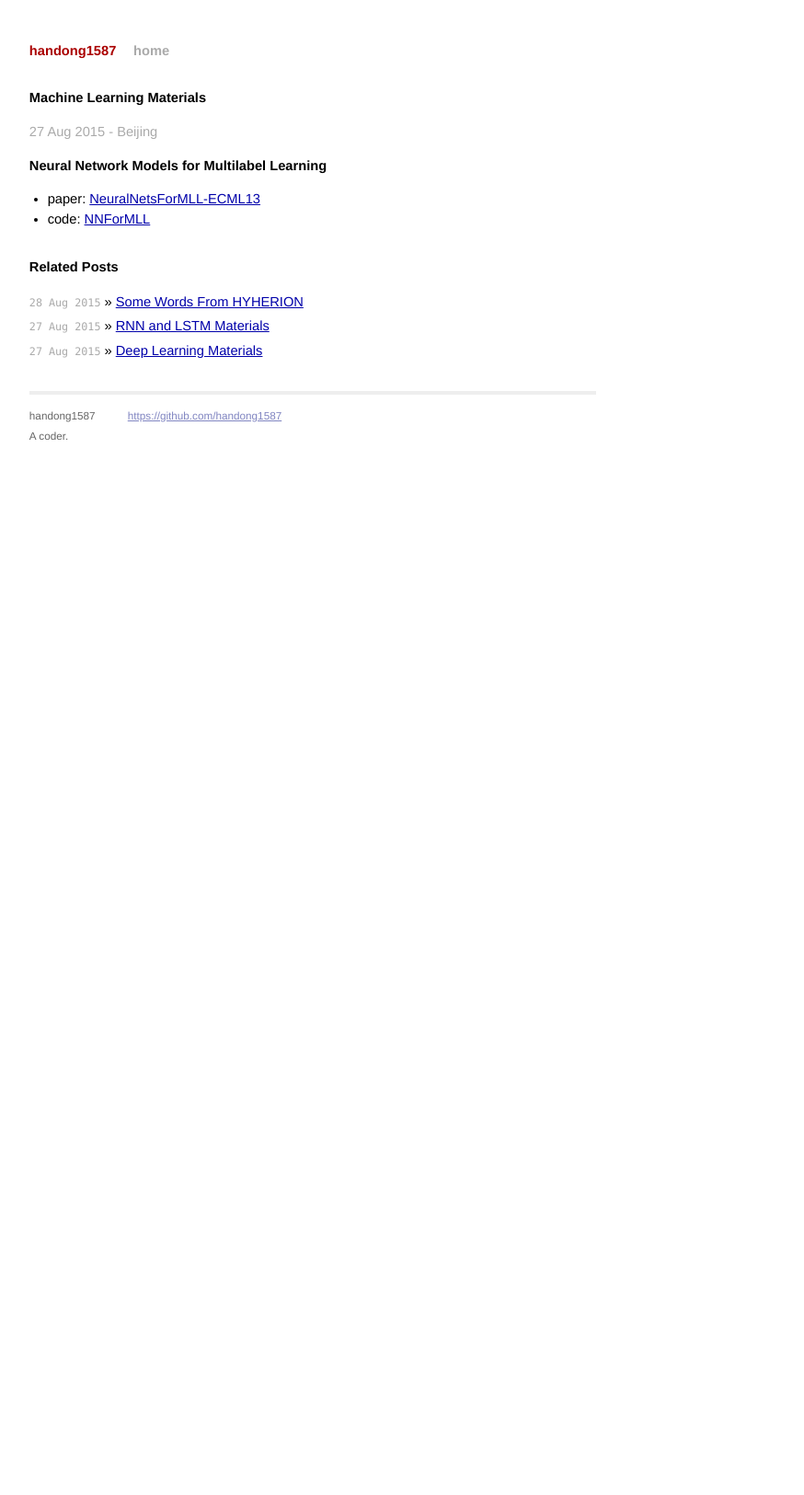
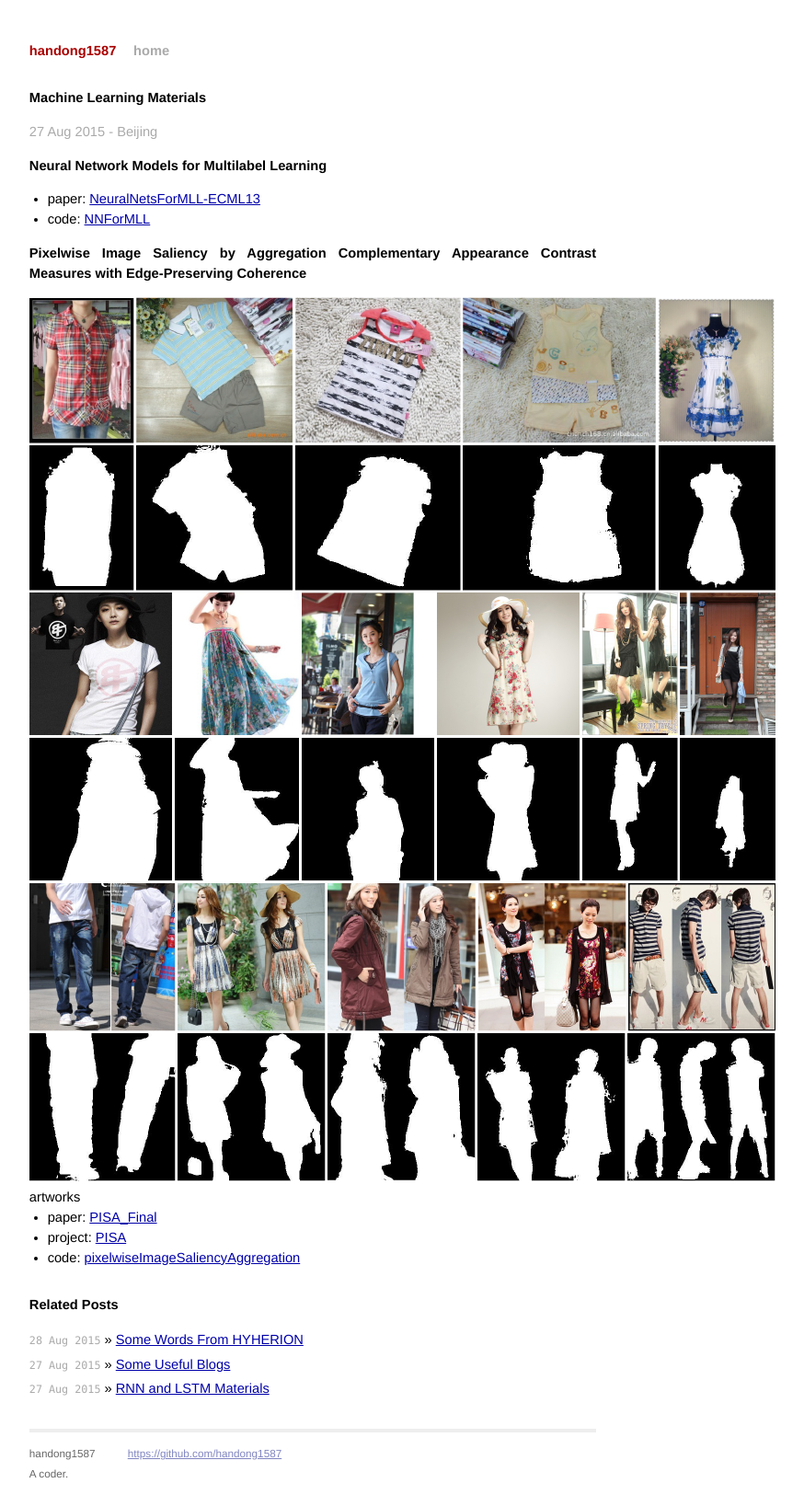
Before and after one commit to handong1587/handong1587.github.io, a Jekyll site: the page built from _posts/machine_learning/2015-08-27-machine-learning-materials.md, in a window 1280 px wide. Shown: the whole page at 92% size, without its empty margins (300-1174 px from the left). Built offline with Jekyll 4.4.1, drawn with Linux system fonts in a browser that asks for light colours; Markdown is read by kramdown in place of the engine named in the settings; before the commit the page ends 944 px from its top, so only the background shows below that.

Commit message:
update md

```diff
--- a/_posts/machine_learning/2015-08-27-machine-learning-materials.md
+++ b/_posts/machine_learning/2015-08-27-machine-learning-materials.md
@@ -13,3 +13,14 @@ title: Machine Learning Materials
 
 - paper: [NeuralNetsForMLL-ECML13](http://pan.baidu.com/s/1bnFdYFX)
 - code: [NNForMLL](https://github.com/abhishek-kumar/NNForMLL)
+
+**Pixelwise Image Saliency by Aggregation Complementary Appearance Contrast Measures with Edge-Preserving Coherence**
+
+<div class="fig figcenter fighighlight">
+  <img src="/assets/ml-materials/ImageAndMask.png">
+  <div class="figcaption">artworks</div>
+</div>
+
+- paper: [PISA_Final](http://vision.sysu.edu.cn/project/PISA/PISA_Final.pdf)
+- project: [PISA](http://vision.sysu.edu.cn/project/PISA/)
+- code: [pixelwiseImageSaliencyAggregation](https://github.com/kezewang/pixelwiseImageSaliencyAggregation)
```
Also changed, not shown: _posts/deep_learning/2015-07-01-some-useful-blogs.md (added, +30 -0 lines), _posts/deep_learning/2015-08-26-object-detection-materials.md (+1 -1 lines), _posts/machine_learning/2015-08-27-some-useful-blogs.md (added, +12 -0 lines), assets/ml-materials/ImageAndMask.png (added).
